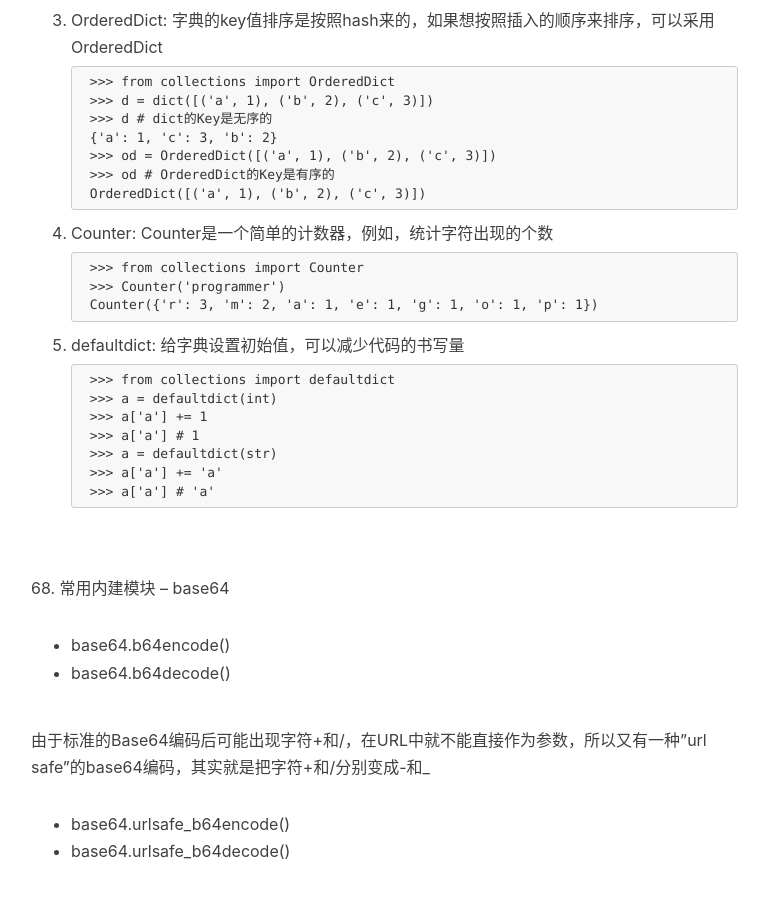
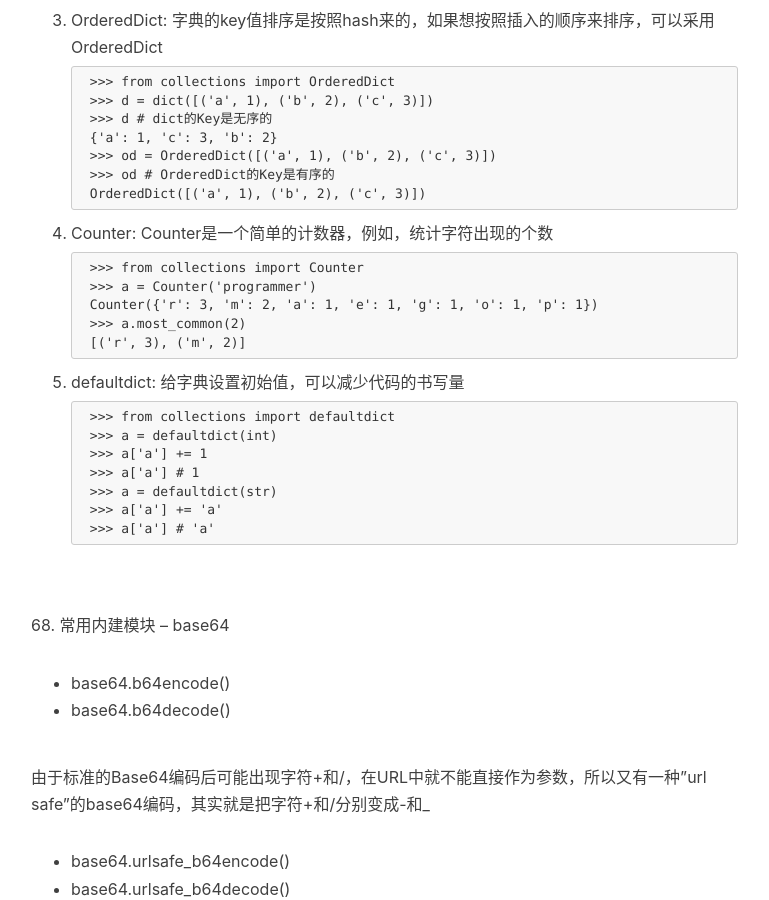
Before and after one commit to mickey0524/mickey0524.github.io, a Jekyll site: the page built from _posts/2017-08-05-begin-python.md, in a window 1280 px wide and 900 px high, scrolled down 18478 px. Shown: the whole window, without its empty margins (234-1003 px from the left). Built offline with Jekyll 4.4.1, drawn with Linux system fonts in a browser that asks for light colours; nearby versions of some CDN libraries; comment, search, counter and statistics services are not loaded.

Commit message:
feat(python): 增加 begin-python collections的知识点

````diff
--- a/_posts/2017-08-05-begin-python.md
+++ b/_posts/2017-08-05-begin-python.md
@@ -690,8 +690,10 @@ re.spilt(pattern, string) 分割字符串，返回list，速度比string的split
 
 	```
 	>>> from collections import Counter
-	>>> Counter('programmer')
+	>>> a = Counter('programmer')
 	Counter({'r': 3, 'm': 2, 'a': 1, 'e': 1, 'g': 1, 'o': 1, 'p': 1})
+	>>> a.most_common(2)
+	[('r', 3), ('m', 2)]
 	```
 
 5. defaultdict: 给字典设置初始值，可以减少代码的书写量
````
